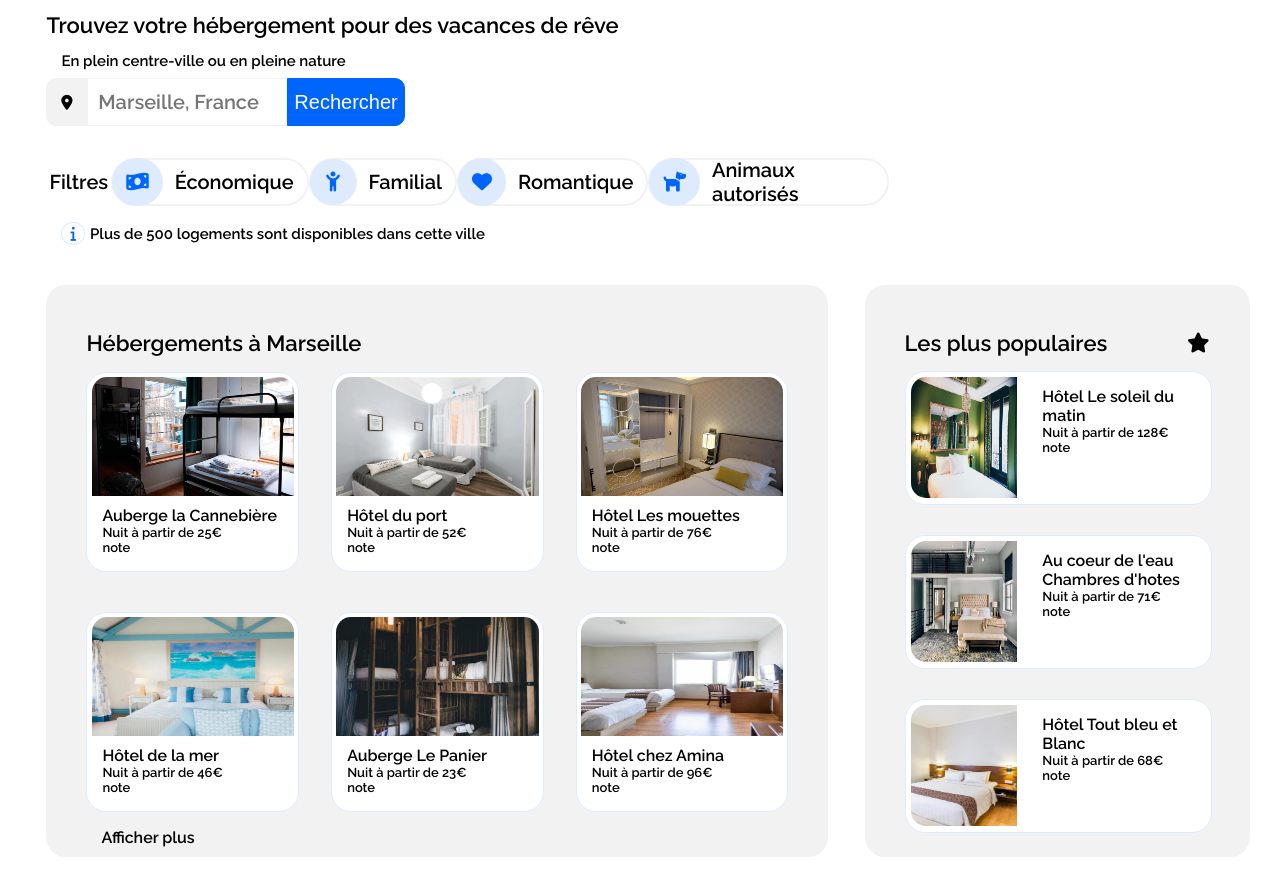
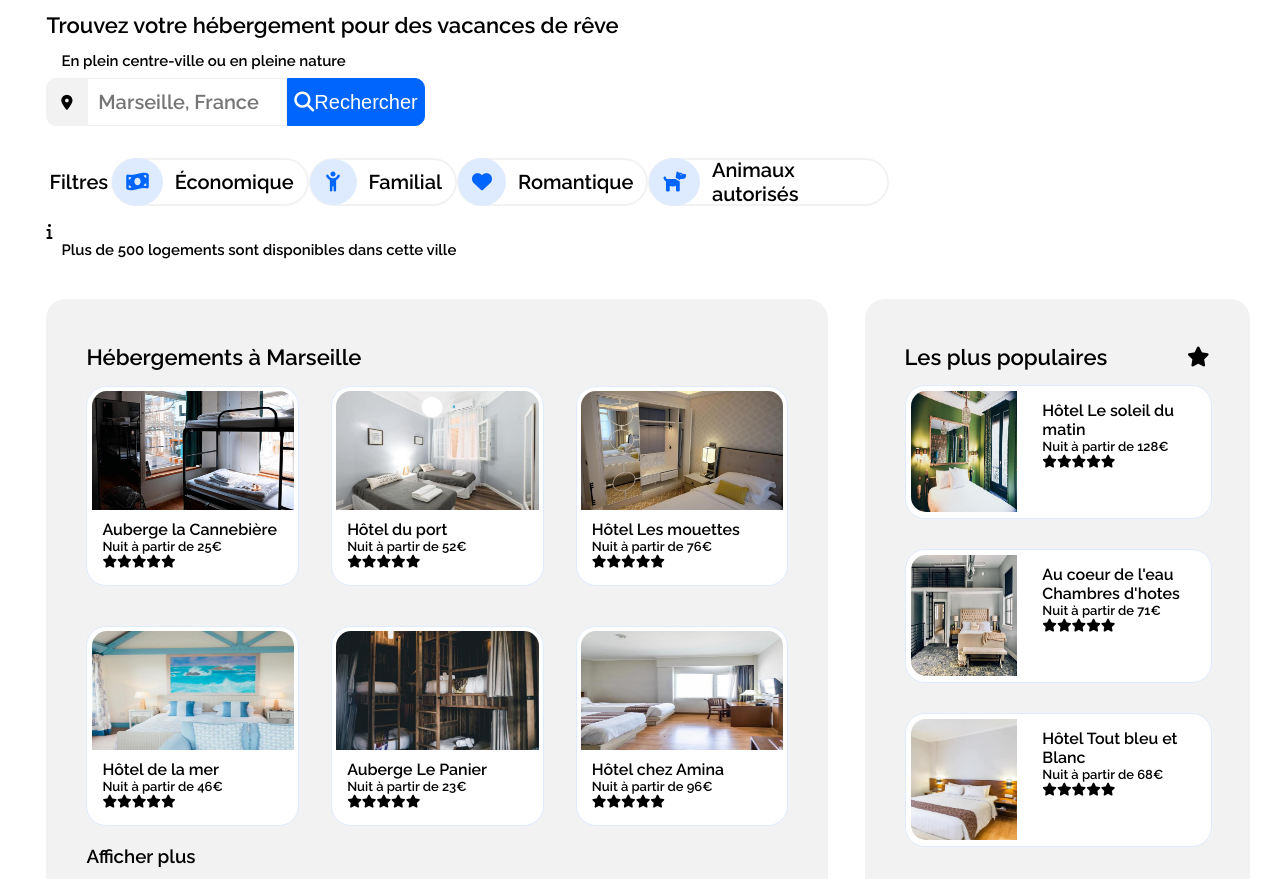
Before and after one commit to Toonba/OC_Projet_2, a plain HTML site: page index.html in a window 1280 px wide. Shown: the part 107-986 px from the top of the page. Drawn offline with Linux system fonts and the light colour scheme.

Commit message:
Commit pendant mentorat

```diff
--- a/index.html
+++ b/index.html
@@ -31,10 +31,10 @@
                 <form>
                     <label for="ville"><i class="fa-sharp fa-solid fa-location-dot"></i></label>
                     <input type="text" name="ville" id="ville" required placeholder="Marseille, France" />
-                    <button>Rechercher</button>
+                    <button><i class="fa-solid fa-magnifying-glass"></i><span>Rechercher</span></button>
                 </form>
                 <div id="divFiltres">
-                    <p>Filtres</p>
+                    <p id="filtre">Filtres</p>
                     <div class="filtres">
                         <i class="fa-solid fa-money-bill-wave"></i>
                         <p>Économique</p>
@@ -52,7 +52,10 @@
                         <p>Animaux autorisés</p>
                     </div>
                 </div>
-                <p><i class="fa-solid fa-info"></i>Plus de 500 logements sont disponibles dans cette ville</p>
+                <div id="info">
+                    <i class="fa-solid fa-info"></i>
+                    <p>Plus de 500 logements sont disponibles dans cette ville</p>
+                </div>
             </div>
             <div id="div2">
                 <div id="hebergements">
@@ -63,7 +66,10 @@
                             <div class="details">
                                 <h2><a href="#">Auberge la Cannebière</a></h2>
                                 <p>Nuit à partir de 25€</p>
-                                <p>note</p>
+                                <p>
+                                    <i class="fa-solid fa-star full"></i><i class="fa-solid fa-star full"></i><i class="fa-solid fa-star full"></i
+                                    ><i class="fa-solid fa-star full"></i><i class="fa-solid fa-star empty"></i>
+                                </p>
                             </div>
                         </div>
                         <div class="vignette">
@@ -71,7 +77,10 @@
                             <div class="details">
                                 <h2><a href="#">Hôtel du port</a></h2>
                                 <p>Nuit à partir de 52€</p>
-                                <p>note</p>
+                                <p>
+                                    <i class="fa-solid fa-star full"></i><i class="fa-solid fa-star full"></i><i class="fa-solid fa-star full"></i
+                                    ><i class="fa-solid fa-star full"></i><i class="fa-solid fa-star empty"></i>
+                                </p>
                             </div>
                         </div>
                         <div class="vignette">
@@ -79,7 +88,10 @@
                             <div class="details">
                                 <h2><a href="#">Hôtel Les mouettes</a></h2>
                                 <p>Nuit à partir de 76€</p>
-                                <p>note</p>
+                                <p>
+                                    <i class="fa-solid fa-star full"></i><i class="fa-solid fa-star full"></i><i class="fa-solid fa-star full"></i
+                                    ><i class="fa-solid fa-star full"></i><i class="fa-solid fa-star empty"></i>
+                                </p>
                             </div>
                         </div>
                         <div class="vignette">
@@ -87,7 +99,10 @@
                             <div class="details">
                                 <h2><a href="#">Hôtel de la mer</a></h2>
                                 <p>Nuit à partir de 46€</p>
-                                <p>note</p>
+                                <p>
+                                    <i class="fa-solid fa-star full"></i><i class="fa-solid fa-star full"></i><i class="fa-solid fa-star full"></i
+                                    ><i class="fa-solid fa-star full"></i><i class="fa-solid fa-star empty"></i>
+                                </p>
                             </div>
                         </div>
                         <div class="vignette">
@@ -95,7 +110,10 @@
                             <div class="details">
                                 <h2><a href="#">Auberge Le Panier</a></h2>
                                 <p>Nuit à partir de 23€</p>
-                                <p>note</p>
+                                <p>
+                                    <i class="fa-solid fa-star full"></i><i class="fa-solid fa-star full"></i><i class="fa-solid fa-star full"></i
+                                    ><i class="fa-solid fa-star full"></i><i class="fa-solid fa-star empty"></i>
+                                </p>
                             </div>
                         </div>
                         <div class="vignette">
@@ -103,11 +121,14 @@
                             <div class="details">
                                 <h2><a href="#">Hôtel chez Amina</a></h2>
                                 <p>Nuit à partir de 96€</p>
-                                <p>note</p>
+                                <p>
+                                    <i class="fa-solid fa-star full"></i><i class="fa-solid fa-star full"></i><i class="fa-solid fa-star full"></i
+                                    ><i class="fa-solid fa-star full"></i><i class="fa-solid fa-star empty"></i>
+                                </p>
                             </div>
                         </div>
                     </div>
-                    <h2>Afficher plus</h2>
+                    <h3>Afficher plus</h3>
                 </div>
                 <div id="populaire">
                     <div id="titre">
@@ -120,7 +141,10 @@
                             <div class="detailsPopulaire">
                                 <h2><a href="#">Hôtel Le soleil du matin</a></h2>
                                 <p>Nuit à partir de 128€</p>
-                                <p class="note">note</p>
+                                <p class="note">
+                                    <i class="fa-solid fa-star full"></i><i class="fa-solid fa-star full"></i><i class="fa-solid fa-star full"></i
+                                    ><i class="fa-solid fa-star full"></i><i class="fa-solid fa-star empty"></i>
+                                </p>
                             </div>
                         </div>
                         <div class="populaire">
@@ -128,7 +152,10 @@
                             <div class="detailsPopulaire">
                                 <h2><a href="#">Au coeur de l'eau Chambres d'hotes</a></h2>
                                 <p>Nuit à partir de 71€</p>
-                                <p class="note">note</p>
+                                <p class="note">
+                                    <i class="fa-solid fa-star full"></i><i class="fa-solid fa-star full"></i><i class="fa-solid fa-star full"></i
+                                    ><i class="fa-solid fa-star full"></i><i class="fa-solid fa-star empty"></i>
+                                </p>
                             </div>
                         </div>
                         <div class="populaire">
@@ -136,7 +163,10 @@
                             <div class="detailsPopulaire">
                                 <h2><a href="#">Hôtel Tout bleu et Blanc</a></h2>
                                 <p>Nuit à partir de 68€</p>
-                                <p class="note">note</p>
+                                <p class="note">
+                                    <i class="fa-solid fa-star full"></i><i class="fa-solid fa-star full"></i><i class="fa-solid fa-star full"></i
+                                    ><i class="fa-solid fa-star full"></i><i class="fa-solid fa-star empty"></i>
+                                </p>
                             </div>
                         </div>
                     </div>
```
